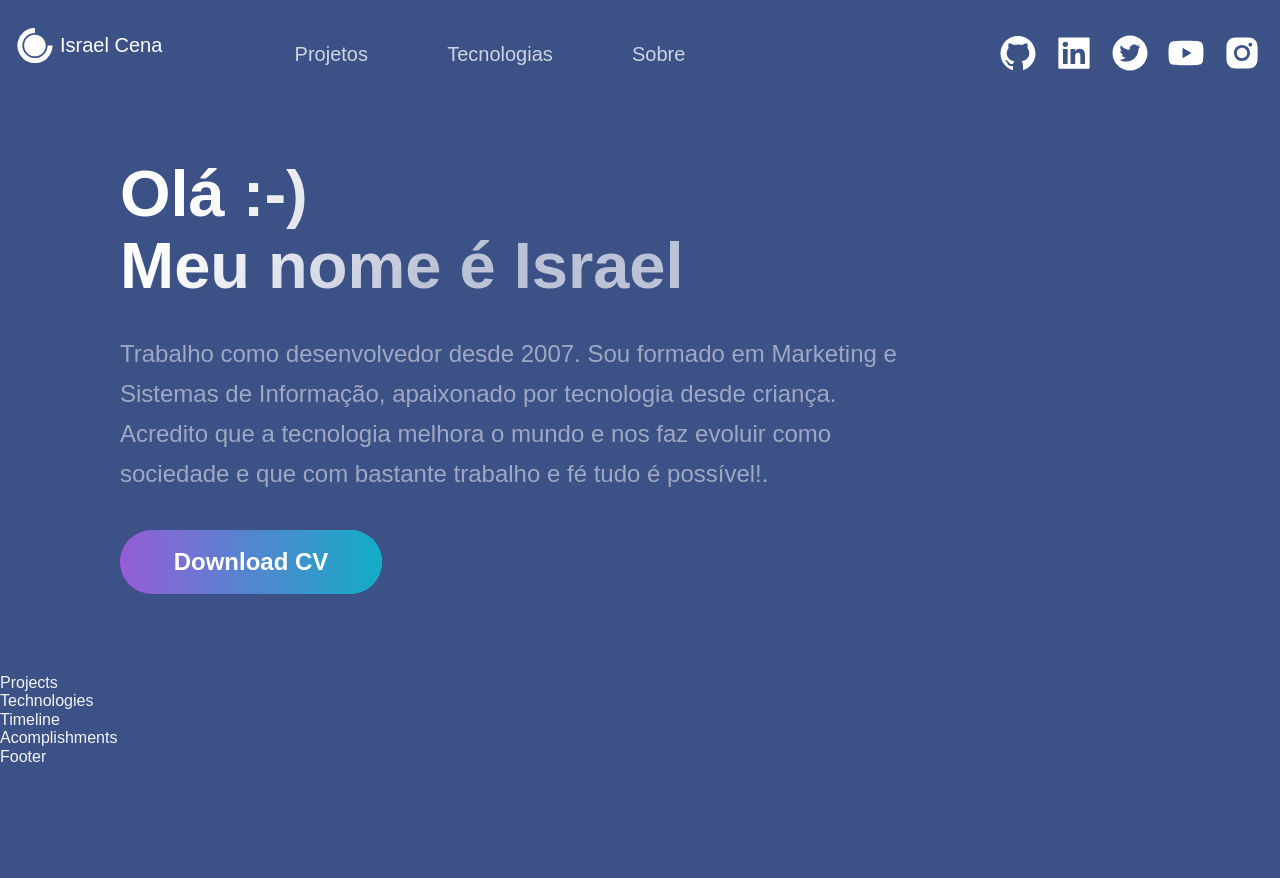
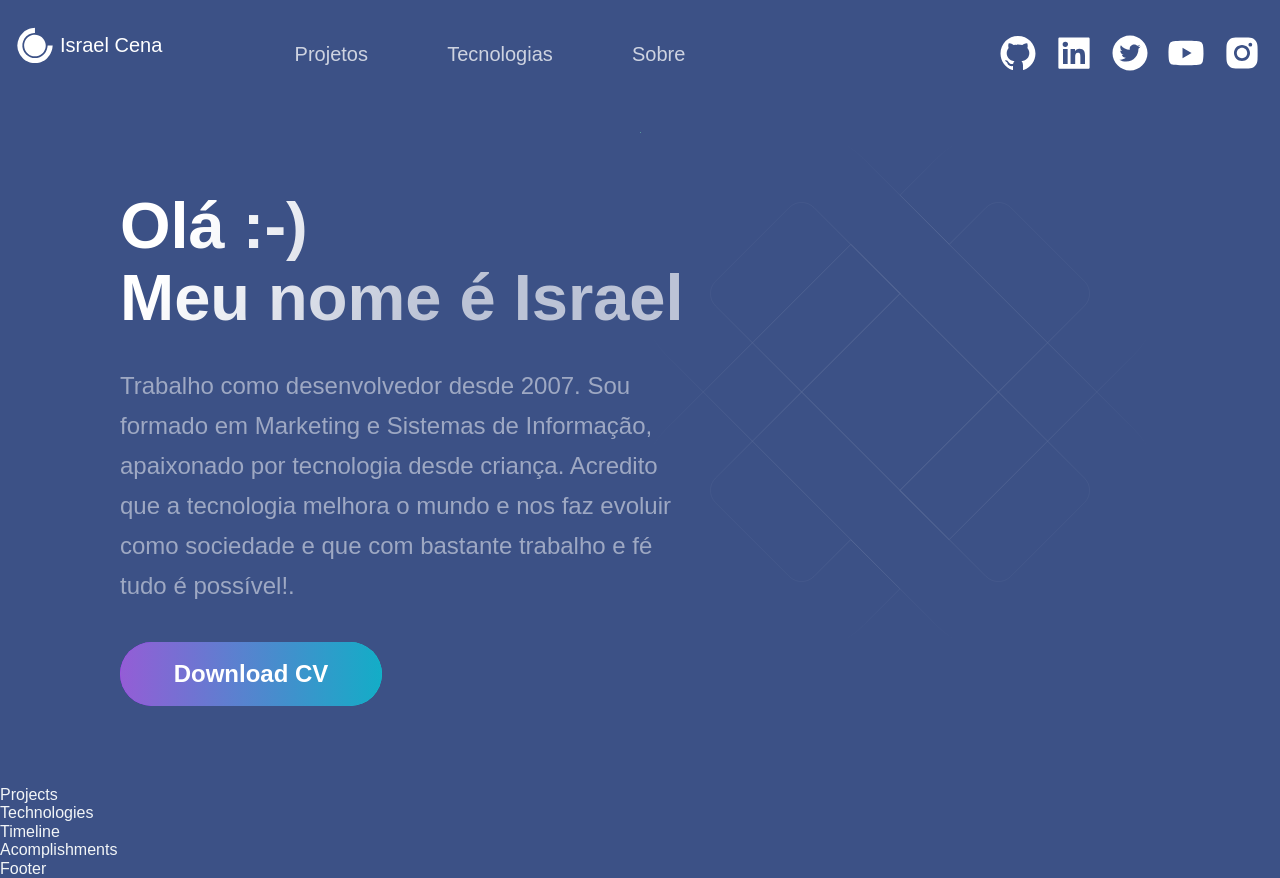
Before and after one commit to israelcena/mynewportfolio, a Next.js app: page / in a window 1280 px wide. Before the commit the page ends 800 px from the top, so only its background shows below. Built offline with nearby package versions, Linux system fonts and the light colour scheme.

Commit message:
include bganimation

```diff
--- a/src/pages/index.js
+++ b/src/pages/index.js
@@ -10,10 +10,10 @@ import { Section } from '../styles/GlobalComponents';
 const Home = () => {
   return (
     <Layout>
-      {/* <Section grid> */}
+       <Section grid>
         <Hero />
-        {/* <BgAnimation /> */}
-      {/* </Section> */}
+         <BgAnimation />
+       </Section>
       <Projects />
       <Technologies />
       <Timeline />
```
